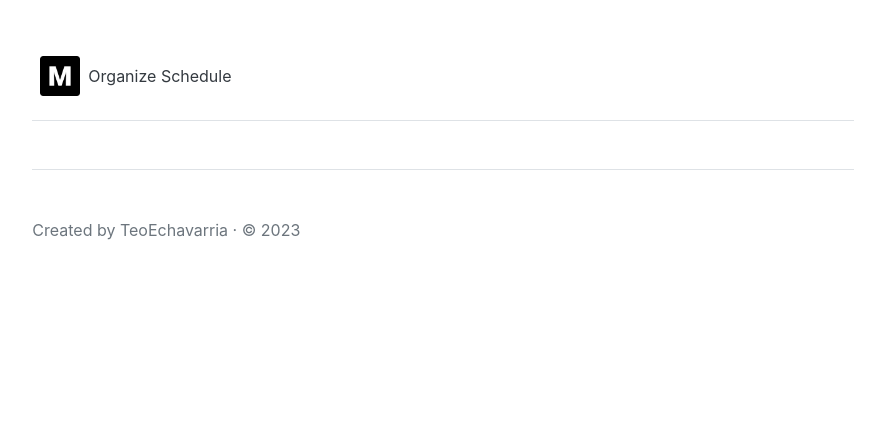
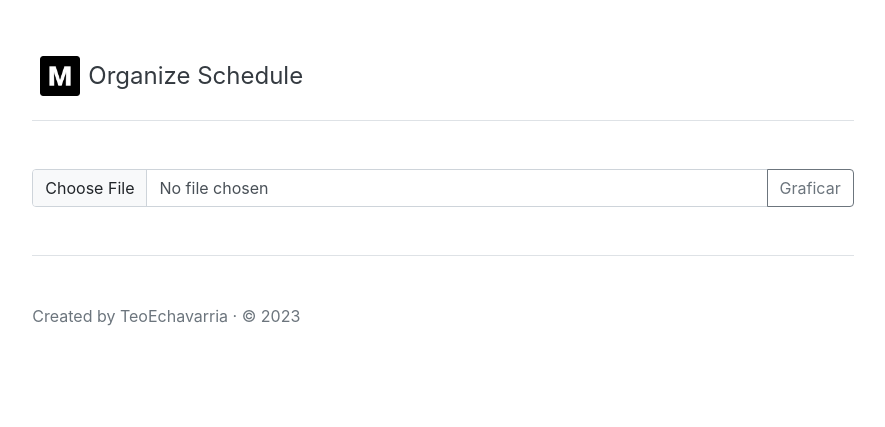
Before and after one commit to TeoEchavarria/organize_schedule, a plain HTML site: page index.html in a window 1280 px wide. Shown: the whole page, without its empty margins (197-1082 px from the left). Drawn offline with nearby package versions, Linux system fonts and the light colour scheme.

```diff
--- a/index.html
+++ b/index.html
@@ -8,13 +8,9 @@
     <meta name="generator" content="Hugo 0.84.0">
     <title>Organize Schedule</title>
 
-    <link rel="canonical" href="https://getbootstrap.com/docs/5.0/examples/starter-template/">
-
-
-
-    <!-- Bootstrap core CSS -->
-    <link rel="stylesheet" href="https://cdn.jsdelivr.net/npm/bootstrap@4.4.1/dist/css/bootstrap.min.css" integrity="sha384-Vkoo8x4CGsO3+Hhxv8T/Q5PaXtkKtu6ug5TOeNV6gBiFeWPGFN9MuhOf23Q9Ifjh" crossorigin="anonymous">
-
+    <link rel="stylesheet" href="https://cdn.jsdelivr.net/npm/bootstrap@5.3.0/dist/css/bootstrap.min.css">
+    <link rel="stylesheet" href="https://fonts.googleapis.com/css2?family=Lato:wght@300;400&family=Roboto+Slab:wght@400;700&family=Roboto:ital,wght@0,300;0,400;0,500;0,700;1,300;1,400;1,500;1,700">
+    <link rel="stylesheet" href="https://stackpath.bootstrapcdn.com/bootstrap/4.5.2/css/bootstrap.min.css" integrity="sha384-JcKb8q3iqJ61gNV9KGb8thSsNjpSL0n8PARn9HuZOnIxN0hoP+VmmDGMN5t9UJ0Z" crossorigin="anonymous">
     <style>
       .bd-placeholder-img {
         font-size: 1.125rem;
@@ -42,9 +38,12 @@
     </a>
   </header>
 
-  <main>
+  <div class="input-group">
+    <input type="file" class="form-control" id="fileInput" aria-describedby="inputGroupFileAddon04" aria-label="Upload">
+    <button class="btn btn-outline-secondary" type="button" onclick="handleFile()">Graficar</button>
+</div>
 
-  </main>
+
   <footer class="pt-5 my-5 text-muted border-top">
     Created by TeoEchavarria &middot; &copy; 2023
   </footer>
```
Also changed, not shown: 1 other file.
